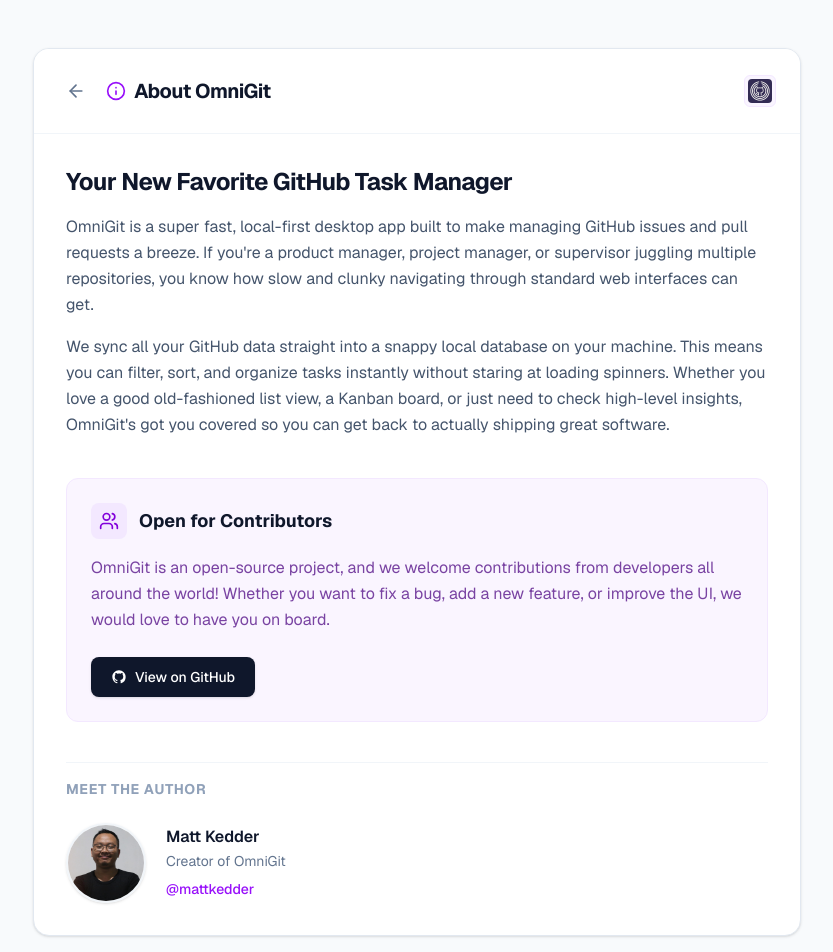
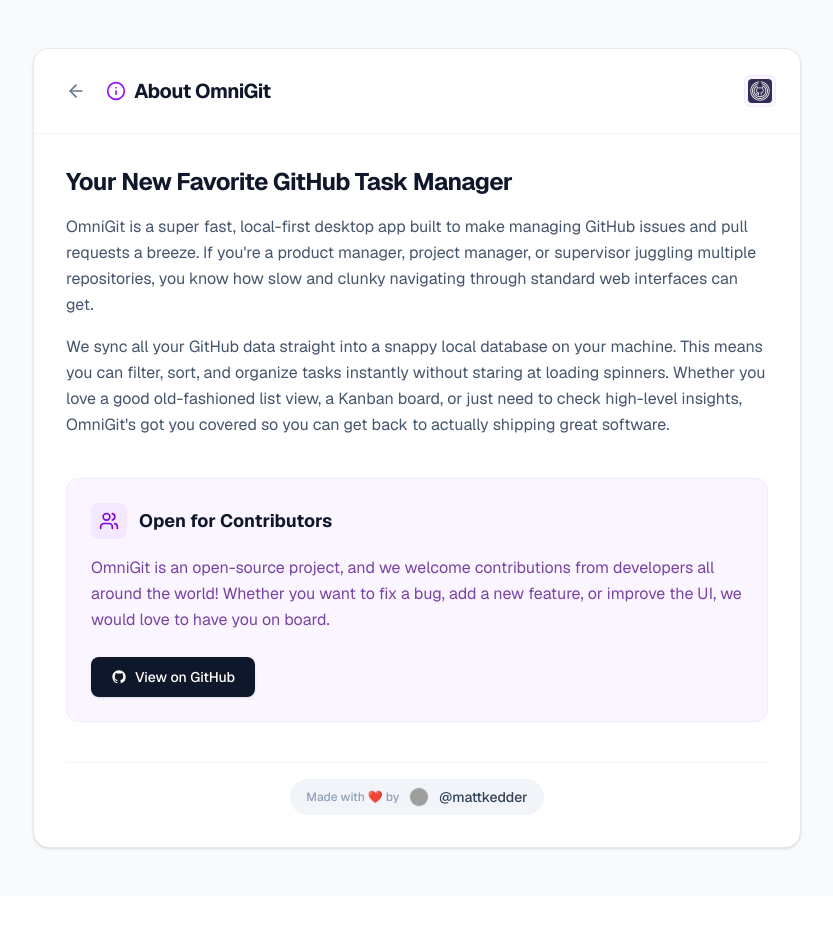
Before and after one commit to mattkedder/omnigit, a Next.js app: page /about in a window 1280 px wide. Shown: the top 952 px of the page, without its empty margins (223-1056 px from the left). After the commit the page ends 896 px from the top, so only its background shows below. Built offline with nearby package versions, Linux system fonts and the light colour scheme; grey boxes are pictures that could not be loaded.

Commit message:
feat: update author signature UI and improve task table assignee display with labels

```diff
--- a/src/app/about/page.tsx
+++ b/src/app/about/page.tsx
@@ -71,25 +71,17 @@ export default function AboutPage() {
           </section>
 
           {/* Author Section */}
-          <section className="pt-4 border-t border-slate-100">
-            <h3 className="text-sm font-bold text-slate-400 uppercase tracking-wider mb-6">Meet the Author</h3>
-            <div className="flex items-center gap-5">
-              <div className="w-20 h-20 rounded-full overflow-hidden border-2 border-slate-100 shadow-sm shrink-0">
-                <img src="/author.jpg" alt="Author" className="w-full h-full object-cover" />
-              </div>
-              <div>
-                <h4 className="text-base font-semibold text-slate-900">Matt Kedder</h4>
-                <p className="text-slate-500 text-sm mt-0.5">Creator of OmniGit</p>
+          <section className="pt-4 border-t border-slate-100 flex justify-center">
             <a
               href="https://github.com/mattkedder"
               target="_blank"
               rel="noopener noreferrer"
-                  className="inline-block mt-2 text-purple-600 hover:text-purple-700 text-sm font-medium transition-colors"
+              className="inline-flex items-center gap-2.5 px-4 py-2 rounded-full bg-slate-100 hover:bg-slate-200 transition-colors text-slate-700 text-sm font-medium"
             >
-                  @mattkedder
+              <span className="text-slate-400 text-xs">Made with ❤️ by</span>
+              <img src="https://github.com/mattkedder.png" alt="mattkedder" className="w-5 h-5 rounded-full border border-slate-200 flex-shrink-0" />
+              <span>@mattkedder</span>
             </a>
-              </div>
-            </div>
           </section>
 
         </div>
--- a/src/components/TaskTable.tsx
+++ b/src/components/TaskTable.tsx
@@ -141,7 +141,10 @@ export default function TaskTable({ tasks, page, searchParams }: TaskTableProps)
                     </td>
                     <td className="px-4 py-3 border-r border-slate-200">
                       {task.assigneeAvatar ? (
-                        <img src={task.assigneeAvatar} alt="avatar" className="w-5 h-5 rounded-full border border-slate-200" title={task.assigneeLogin || 'Assignee'} />
+                        <div className="flex items-center gap-1.5">
+                          <img src={task.assigneeAvatar} alt="avatar" className="w-5 h-5 rounded-full border border-slate-200 flex-shrink-0" />
+                          <span className="text-slate-600 text-xs truncate">{task.assigneeLogin || 'Assignee'}</span>
+                        </div>
                       ) : (
                         <span className="text-slate-400">&mdash;</span>
                       )}
```
Lines whose indentation alone changed are shown as unchanged.
